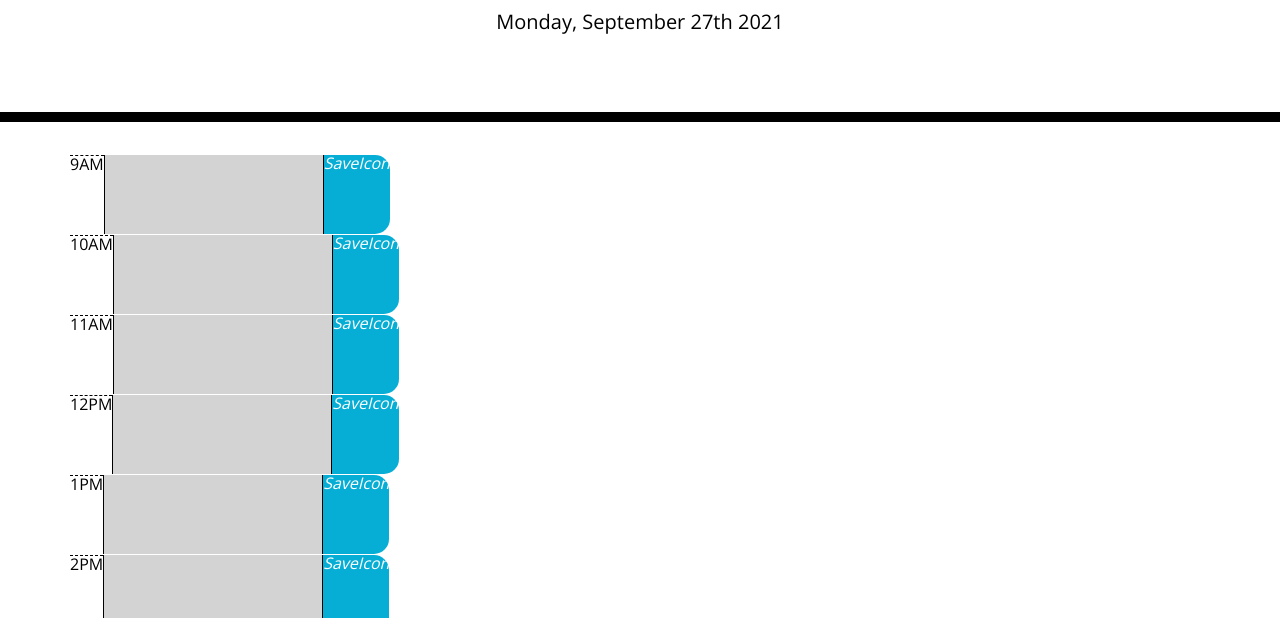
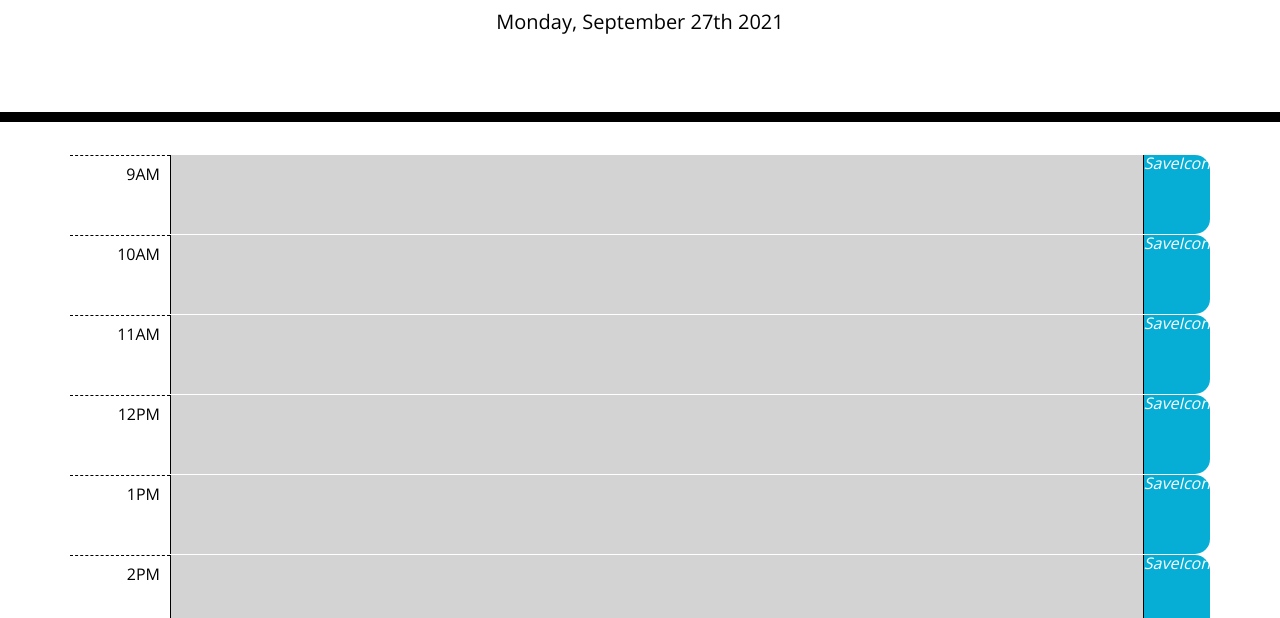
Before and after one commit to graybishop/work-day-scheduler-momentjs, a plain HTML site: page index.html in a window 1280 px wide. Shown: the part 182-800 px from the top of the page. Drawn offline with nearby package versions, Linux system fonts and the light colour scheme.

Commit message:
added styling to make row sizes more consistent

```diff
--- a/style.css
+++ b/style.css
@@ -11,6 +11,7 @@ textarea {
   color: #000000;
   border-left: 1px solid black;
   padding: 10px;
+  flex: 1 1;
 }
 
 .jumbotron {
@@ -40,6 +41,9 @@ textarea {
   background-color: #ffffff;
   color: #000000;
   border-top: 1px dashed #000000;
+  width: 100px;
+  text-align: right;
+  padding: 10px;
 }
 
 .past {
```
